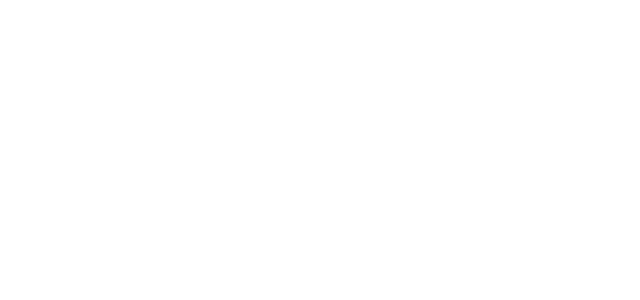
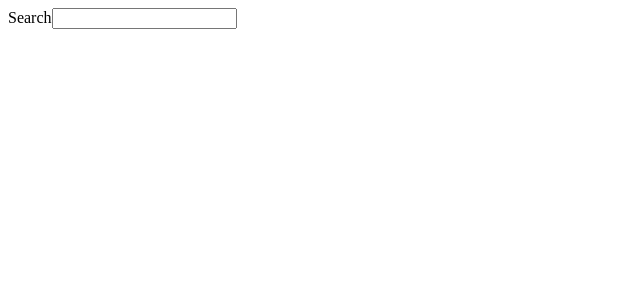
Before and after one commit to jumpybuns/Lab-28-News-Articles, a React app: page /1 in a window 1280 px wide. Shown: the top 300 px of the page, without its empty margins (0-640 px from the left). Built offline with nearby package versions, Linux system fonts and the light colour scheme.

Commit message:
still working on search component

```diff
--- a/src/components/Search/Search.jsx
+++ b/src/components/Search/Search.jsx
@@ -0,0 +1,17 @@
+import React from 'react';
+import styles from './Search.css';
+
+const Search = (props) => {
+  return (
+    <div>
+      <label htmlFor="search">Search</label>
+      <input
+        type="text"
+        value={props.inputValue}
+        onChange={props.searchFilterOnChange}
+      />
+    </div>
+  );
+};
+
+export default Search;
--- a/src/components/app/App.jsx
+++ b/src/components/app/App.jsx
@@ -1,6 +1,7 @@
 import React, { Component } from 'react';
 import { BrowserRouter as Router, Route, Switch } from 'react-router-dom';
 import Home from '../Home/Home.jsx';
+import Search from '../Search/Search';
 
 export default class App extends Component {
   render() {
@@ -14,9 +15,9 @@
               render={(routerProps) => <Home {...routerProps} />}
             />
             <Route
-              path="/"
+              path="/:search"
               exact
-              render={(routerProps) => <Home {...routerProps} />}
+              render={(routerProps) => <Search {...routerProps} />}
             />
           </Switch>
         </Router>
```
Also changed, not shown: src/components/Search/Search.css (added).
